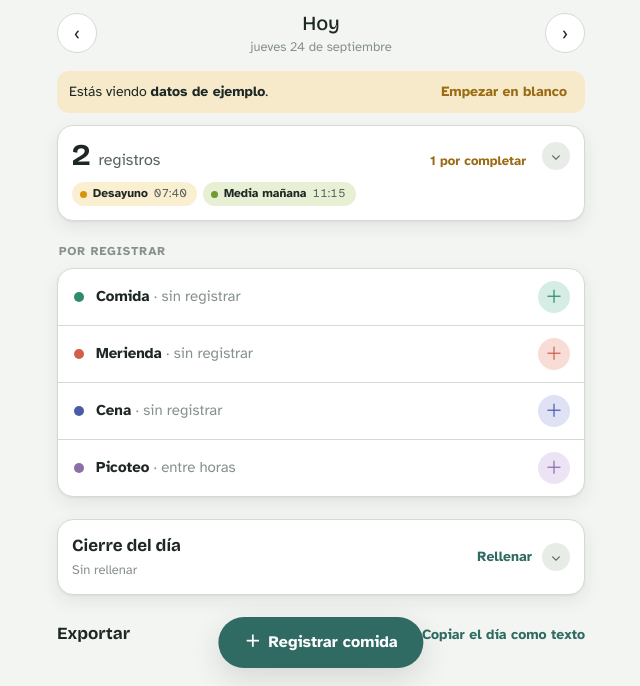
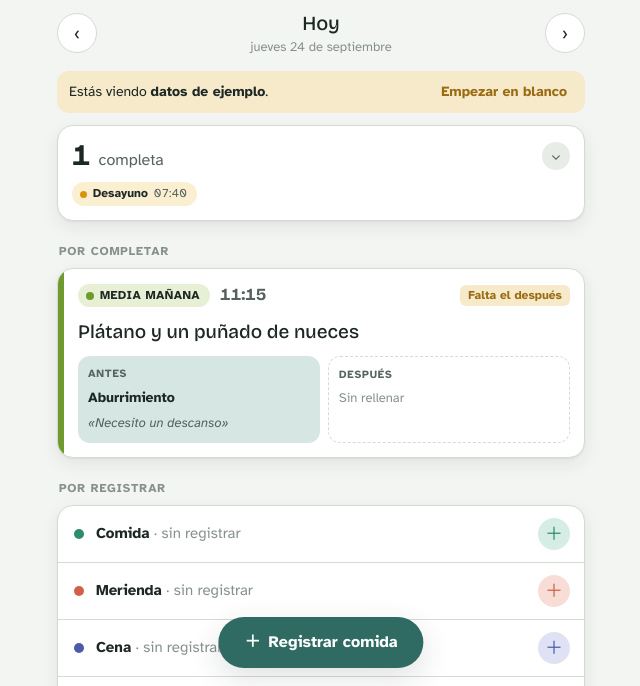
Before and after one commit to icaraballo/Comida_App, a plain HTML site: page app/index.html in a window 1280 px wide. Shown: the part 114-800 px from the top of the page, without its empty margins (319-959 px from the left). Drawn offline with nearby package versions, Linux system fonts and the light colour scheme.

Commit message:
app v0.5: solo las comidas completas van al desplegable; las a medias, a la vista
Co-Authored-By: Claude Opus 5.5 <noreply@anthropic.com>

```diff
--- a/app/index.html
+++ b/app/index.html
@@ -142,6 +142,8 @@ details.fold > summary::-webkit-details-marker{display:none}
 .fold[open] .chev{transform:rotate(180deg)}
 details.reg > summary.summary{margin-bottom:0}
 details.reg[open] > summary.summary{margin-bottom:12px}
+details.reg + .sub-h{margin-top:22px}
+.sub-h:first-child{margin-top:4px}
 .summary .chev{margin-left:auto;align-self:center}
 .summary .pend + .chev{margin-left:8px}
 .chips{display:flex;flex-wrap:wrap;gap:6px}
@@ -355,6 +357,7 @@ const esc=s=>String(s??'').replace(/[&<>"']/g,c=>({'&':'&amp;','<':'&lt;','>':'&
 const byDay=f=>Object.values(data.ingestas).filter(x=>x.fecha===f).sort((a,b)=>(a.hora||'99').localeCompare(b.hora||'99'));
 const countDay=f=>Object.values(data.ingestas).reduce((n,x)=>n+(x.fecha===f),0);
 const hasAfter=x=>x.emoDespues.length||x.emoDespuesOtra||x.pensDespues||x.energia||x.sintomas.length||x.sintomasOtros;
+const completa=x=>!!(x.alimentos&&hasBefore(x)&&hasAfter(x));
 const hasBefore=x=>x.hambre||x.lugar||x.pantalla||x.emoAntes.length||x.emoAntesOtra||x.pensAntes;
 function ingVacia(){return {hambre:'',lugar:'',pantalla:'',emoAntes:[],emoAntesOtra:'',pensAntes:'',emoDespues:[],emoDespuesOtra:'',pensDespues:'',energia:'',energiaOtro:'',sintomas:[],sintomasOtros:''};}
 const fmtNum=n=>String(Math.round(n*100)/100).replace('.',',');
@@ -435,7 +438,7 @@ function mealCard(x){
   let meta=[];if(en)meta.push('Energía '+en.toLowerCase());if(sint.length)meta.push(sint.join(', ').toLowerCase());
   const desp=hd?'<div class="half d"><h5>Después</h5><div class="emos">'+esc(d.join(' · ')||'—')+'</div>'+(x.pensDespues?'<div class="th">«'+esc(x.pensDespues)+'»</div>':'')+(meta.length?'<div class="meta">'+esc(meta.join(' · '))+'</div>':'')+'</div>'
     :'<div class="half empty"><h5>Después</h5><div class="emos">Sin rellenar</div></div>';
-  const pend=!hd?'<span class="pending">Falta el después</span>':!ha?'<span class="pending">Falta el antes</span>':'';
+  const pend=!ha&&!hd?'<span class="pending">Falta el antes y el después</span>':!hd?'<span class="pending">Falta el después</span>':!ha?'<span class="pending">Falta el antes</span>':!x.alimentos?'<span class="pending">Faltan los alimentos</span>':'';
   return '<button class="meal t-'+x.tipo+'" data-edit="'+x.id+'">'
     +'<div class="head"><span class="tlabel"><i></i>'+esc(TIPO_LBL[x.tipo])+'</span><span class="time">'+esc(x.hora||'--:--')+'</span>'+pend+'</div>'
     +'<div class="food'+(x.alimentos?'':' none')+'">'+esc(x.alimentos||'Sin alimentos anotados')+'</div>'
@@ -444,16 +447,16 @@ function mealCard(x){
 function renderDia(){
   const items=byDay(ui.cursor);
   const used=new Set(items.map(x=>x.tipo));
-  const pend=items.filter(x=>!hasAfter(x)||!hasBefore(x)).length;
-  const nums='<div class="nums"><span class="big">'+items.length+'</span><span class="of">registro'+(items.length===1?'':'s')+'</span>'+(pend?'<span class="pend">'+pend+' por completar</span>':'');
-  /* Lo registrado va plegado (se ve en las píldoras de la cabecera); lo pendiente, siempre a la vista. */
-  let h;
-  if(!items.length)h='<section class="summary" aria-label="Resumen del día">'+nums+'</div></section>';
-  else{
-    const chips='<div class="chips">'+items.map(x=>'<span class="chip t-'+x.tipo+'"><i></i>'+esc(TIPO_LBL[x.tipo])+'<span>'+esc(x.hora||'')+'</span></span>').join('')+'</div>';
-    h='<details class="fold reg" data-fold="reg"'+(ui.abiertos.reg?' open':'')+'><summary class="summary" aria-label="Registros del día">'+nums+'<span class="chev" aria-hidden="true">⌄</span></div>'+chips+'</summary>'
-      +'<div class="list">'+items.map(mealCard).join('')+'</div></details>';
+  /* Lo completo baja al desplegable; lo que falta (a medias o sin registrar) queda a la vista. */
+  const hechas=items.filter(completa),medias=items.filter(x=>!completa(x));
+  let h='';
+  if(hechas.length){
+    const chips='<div class="chips">'+hechas.map(x=>'<span class="chip t-'+x.tipo+'"><i></i>'+esc(TIPO_LBL[x.tipo])+'<span>'+esc(x.hora||'')+'</span></span>').join('')+'</div>';
+    h+='<details class="fold reg" data-fold="reg"'+(ui.abiertos.reg?' open':'')+'><summary class="summary" aria-label="Comidas completas">'
+      +'<div class="nums"><span class="big">'+hechas.length+'</span><span class="of">'+(hechas.length===1?'completa':'completas')+'</span><span class="chev" aria-hidden="true">⌄</span></div>'+chips+'</summary>'
+      +'<div class="list">'+hechas.map(mealCard).join('')+'</div></details>';
   }
+  if(medias.length)h+='<div class="sub-h">Por completar</div><div class="list">'+medias.map(mealCard).join('')+'</div>';
   h+='<div class="sub-h">Por registrar</div><div class="slots">';
   TIPOS.filter(([k])=>k!=='picoteo'&&!used.has(k)).forEach(([k,l])=>{
     h+='<button class="slot t-'+k+'" data-new="'+k+'"><span class="dot"></span><span><b>'+l+'</b> · sin registrar</span><span class="add" aria-hidden="true">＋</span></button>';
@@ -475,7 +478,7 @@ function renderSemana(){
     h+='<button class="wrow'+(f===TODAY?' is-today':'')+'" data-day="'+f+'"><span class="d"><span>'+DIAS[d.getDay()].slice(0,3)+'</span><b>'+d.getDate()+'</b></span><span class="pips">';
     ['desayuno','media_manana','comida','merienda','cena'].forEach(t=>{
       const x=items.find(y=>y.tipo===t);
-      h+='<span class="pip t-'+t+' '+(x?(hasAfter(x)&&hasBefore(x)?'on':'half'):'')+'" title="'+TIPO_LBL[t]+'">'+TIPO_CORTO[t]+'</span>';
+      h+='<span class="pip t-'+t+' '+(x?(completa(x)?'on':'half'):'')+'" title="'+TIPO_LBL[t]+'">'+TIPO_CORTO[t]+'</span>';
     });
     h+='</span><span class="extra">'+(pic?'+'+pic+' pic.':'')+'</span></button>';
   }
```
